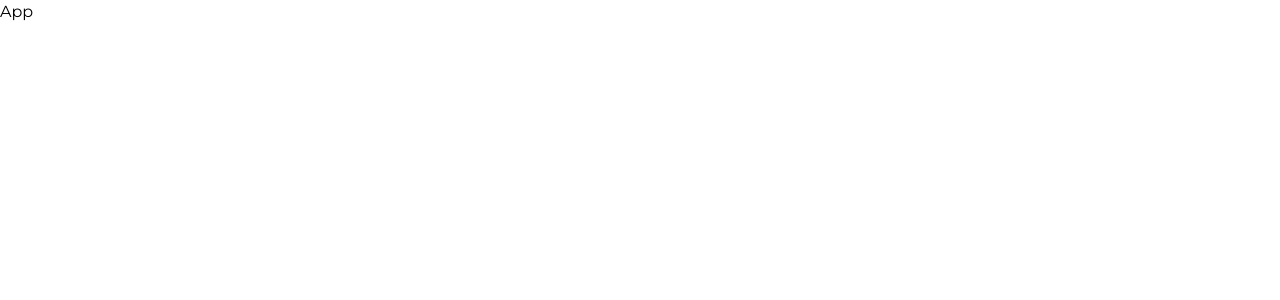
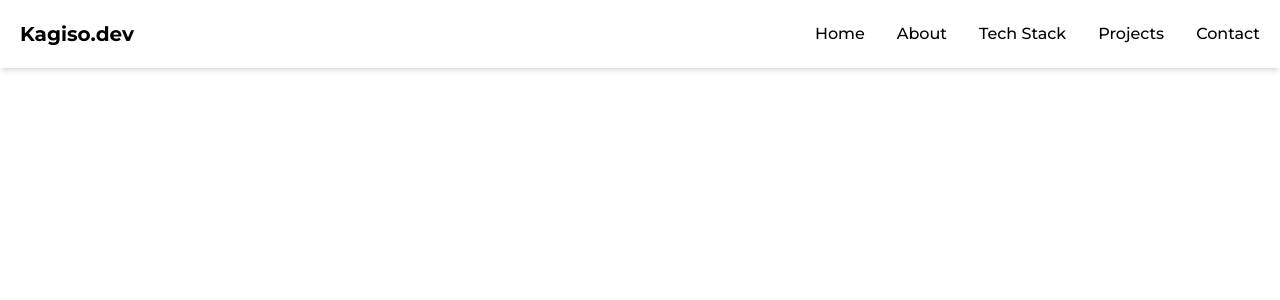
Before and after one commit to Kagiso31/portfolio, a React (Vite) app: page / in a window 1280 px wide. Shown: the top 300 px of the page. Built offline with nearby package versions, Linux system fonts and the light colour scheme.

Commit message:
Add navbar

```diff
--- a/src/App.jsx
+++ b/src/App.jsx
@@ -1,5 +1,11 @@
+import Navbar from "./components/Navbar";
+
 const App = () => {
-  return <div>App</div>;
+  return (
+    <>
+      <Navbar />
+    </>
+  );
 };
 
 export default App;
--- a/src/components/Navbar.jsx
+++ b/src/components/Navbar.jsx
@@ -1,5 +1,99 @@
+import { useState } from "react";
+
 const Navbar = () => {
-  return <div>Navbar</div>;
+  const [isOpen, setIsOpen] = useState(false);
+  const toggleMenu = () => setIsOpen((isOpen) => !isOpen);
+
+  const hamburgerMenuLine = `h-1 w-8 rounded-full bg-slate-900 transition ease transform duration-300`;
+  return (
+    <header className=" sticky p-5 shadow-md">
+      <div className="flex justify-between items-center container mx-auto">
+        <h2 className="font-bold text-xl">Kagiso.dev</h2>
+
+        <nav className="font-medium text-md hidden sm:block">
+          <ul role="list" className="flex items-center gap-8">
+            <li>
+              <a href="#home">Home</a>
+            </li>
+            <li>
+              <a href="#about">About</a>
+            </li>
+            <li>
+              <a href="#techStack">Tech Stack</a>
+            </li>
+            <li>
+              <a href="#projects">Projects</a>
+            </li>
+            <li>
+              <a href="#contact">Contact</a>
+            </li>
+          </ul>
+        </nav>
+        {/* hamburger & mobile menu */}
+        <div className="sm:hidden">
+          <button
+            className="flex flex-col gap-1 relative p-2 z-10"
+            onClick={toggleMenu}
+          >
+            <div
+              className={`${hamburgerMenuLine} ${
+                isOpen && "rotate-45 translate-y-2"
+              }`}
+            ></div>
+            <div
+              className={`${hamburgerMenuLine} ${isOpen && "opacity-0"}`}
+            ></div>
+            <div
+              className={`${hamburgerMenuLine} ${
+                isOpen && "-rotate-45 -translate-y-2"
+              }`}
+            ></div>
+          </button>
+          <div
+            className={`flex justify-center items-center h-screen w-full absolute top-0 ${
+              isOpen ? "left-0" : "-left-full"
+            } bg-slate-50 transition-all ease duration-300`}
+          >
+            <nav>
+              <ul
+                role="list"
+                className="flex flex-col items-center justify-center gap-10 font-medium text-xl"
+              >
+                <li>
+                  <a onClick={toggleMenu} href="#home">
+                    Home
+                  </a>
+                </li>
+                <li>
+                  <a onClick={toggleMenu} href="#about">
+                    About
+                  </a>
+                </li>
+                <li>
+                  <a onClick={toggleMenu} href="#techStack">
+                    Tech Stack
+                  </a>
+                </li>
+                <li>
+                  <a onClick={toggleMenu} href="#projects">
+                    Projects
+                  </a>
+                </li>
+                <li>
+                  <a
+                    onClick={() => setIsOpen((isOpen) => !isOpen)}
+                    href="#Contact"
+                  >
+                    Contact
+                  </a>
+                </li>
+              </ul>
+            </nav>
+          </div>
+        </div>
+      </div>
+    </header>
+  );
 };
 
 export default Navbar;
```
